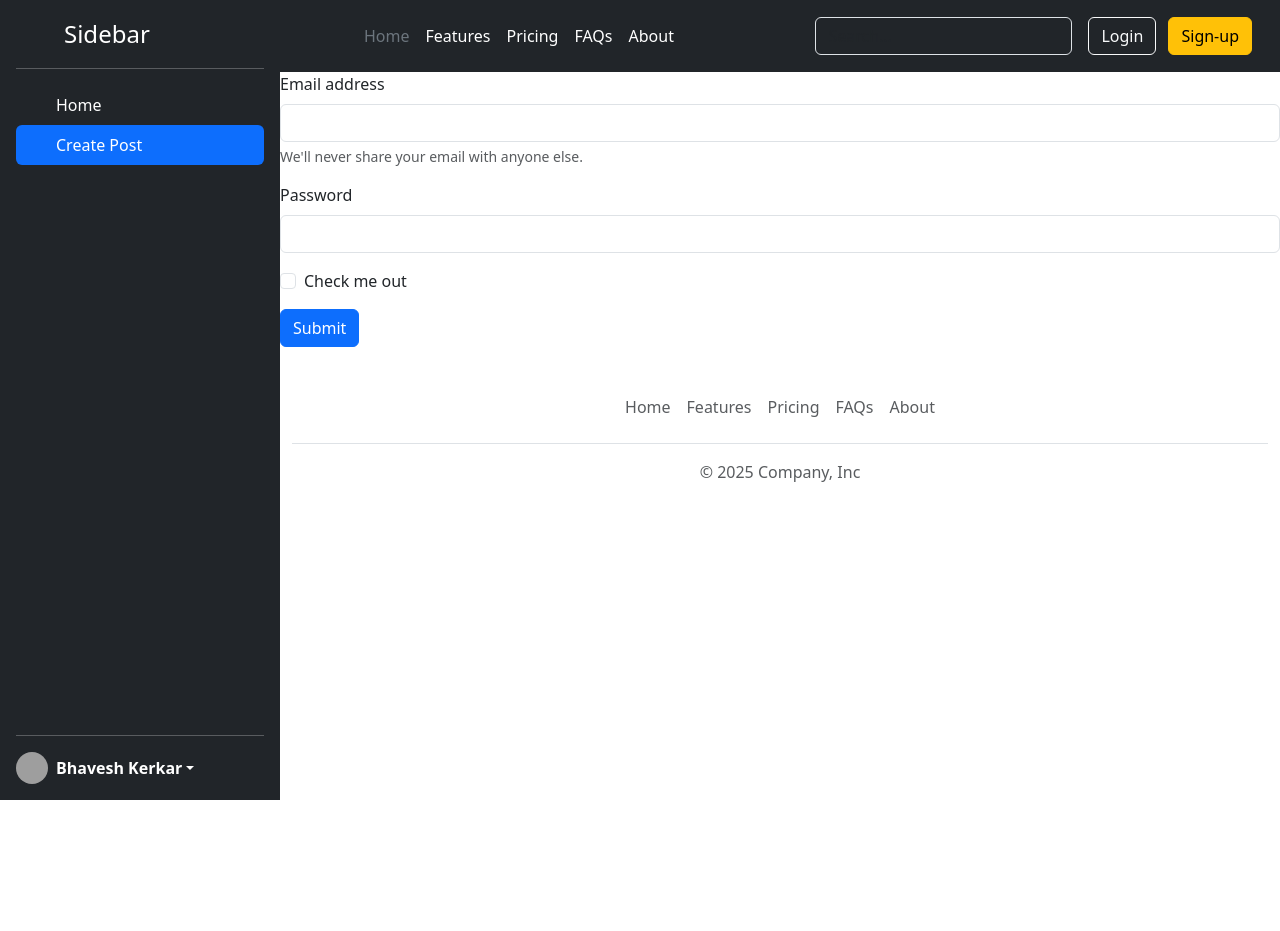
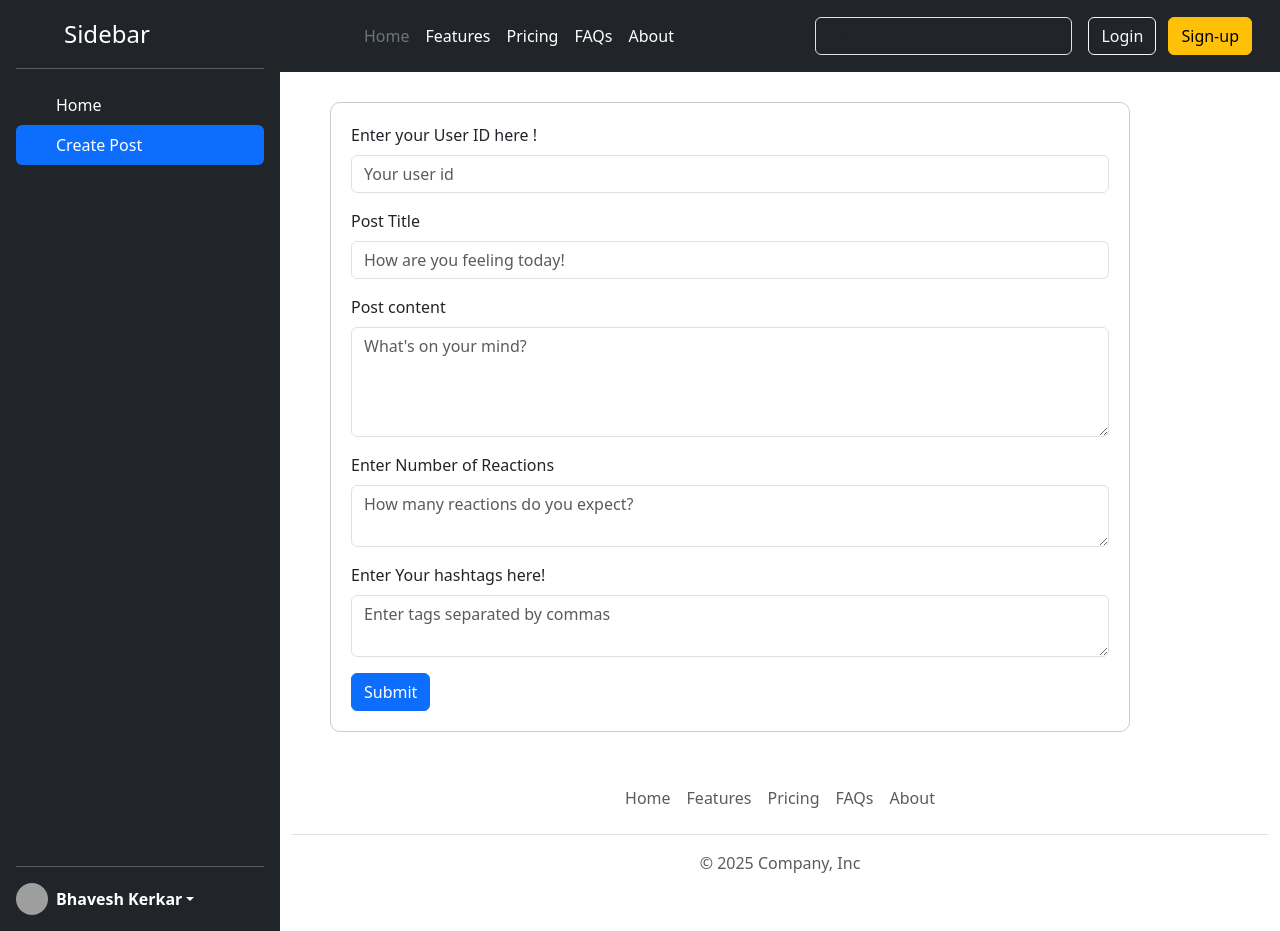
Before and after one commit to bhaveshkerkar/React-Projects, a React app: page / in a window 1280 px wide. Both pictures are taken after a click on the item "Create Post". Before the commit the page ends 800 px from the top, so only its background shows below. Built offline with nearby package versions, Linux system fonts and the light colour scheme; grey boxes are pictures that could not be loaded; the HTML template or start-up script is replaced by a standard one.

Commit message:
remaing files added

```diff
--- a/src/App.css
+++ b/src/App.css
@@ -23,3 +23,12 @@
   font-size: 1.2rem;
   margin: 15px 0 0 0;
 }
+
+.create-post {
+  margin: 30px 50px;
+  width: 80%;
+  position: relative;
+  padding: 20px;
+  border: 1px solid #ccc;
+  border-radius: 10px;
+}
--- a/src/compo/CreatePost.jsx
+++ b/src/compo/CreatePost.jsx
@@ -1,40 +1,88 @@
+import React, { useRef } from "react";
+import { useContext } from "react";
+import { PostList } from "../store/post-list-store";
+
 const CreatePost = () => {
+  const { addPost } = useContext(PostList);
+
+  const userId = useRef();
+  const postTitle = useRef();
+  const postBody = useRef();
+  const postReactions = useRef();
+  const postTags = useRef();
+
+  const handleSubmit = (event) => {
+    event.preventDefault();
+  };
+
   return (
-    <form>
+    <form className="create-post" onSubmit={handleSubmit}>
       <div className="mb-3">
-        <label htmlFor="exampleInputEmail1" className="form-label">
-          Email address
+        <label htmlFor="userId" className="form-label">
+          Enter your User ID here !
         </label>
         <input
-          type="email"
+          type="text"
+          ref={userId}
           className="form-control"
-          id="exampleInputEmail1"
-          aria-describedby="emailHelp"
+          id="userId"
+          placeholder="Your user id"
         />
-        <div id="emailHelp" className="form-text">
-          We'll never share your email with anyone else.
-        </div>
       </div>
+
       <div className="mb-3">
-        <label htmlFor="exampleInputPassword1" className="form-label">
-          Password
+        <label htmlFor="title" className="form-label">
+          Post Title
         </label>
         <input
-          type="password"
+          type="text"
+          ref={postTitle}
           className="form-control"
-          id="exampleInputPassword1"
+          id="title"
+          placeholder="How are you feeling today!"
         />
       </div>
-      <div className="mb-3 form-check">
-        <input
-          type="checkbox"
-          className="form-check-input"
-          id="exampleCheck1"
+
+      <div className="mb-3">
+        <label htmlFor="body" className="form-label">
+          Post content
+        </label>
+        <textarea
+          type="text"
+          ref={postBody}
+          rows="4"
+          className="form-control"
+          id="body"
+          placeholder="What's on your mind?"
         />
-        <label className="form-check-label" htmlFor="exampleCheck1">
-          Check me out
+      </div>
+
+      <div className="mb-3">
+        <label htmlFor="reactions" className="form-label">
+          Enter Number of Reactions
         </label>
+        <textarea
+          type="text"
+          ref={postReactions}
+          className="form-control"
+          id="reactions"
+          placeholder="How many reactions do you expect?"
+        />
       </div>
+
+      <div className="mb-3">
+        <label htmlFor="tags" className="form-label">
+          Enter Your hashtags here!
+        </label>
+        <textarea
+          type="text"
+          ref={postTags}
+          className="form-control"
+          id="tags"
+          placeholder="Enter tags separated by commas"
+        />
+      </div>
+
       <button type="submit" className="btn btn-primary">
         Submit
       </button>
```
